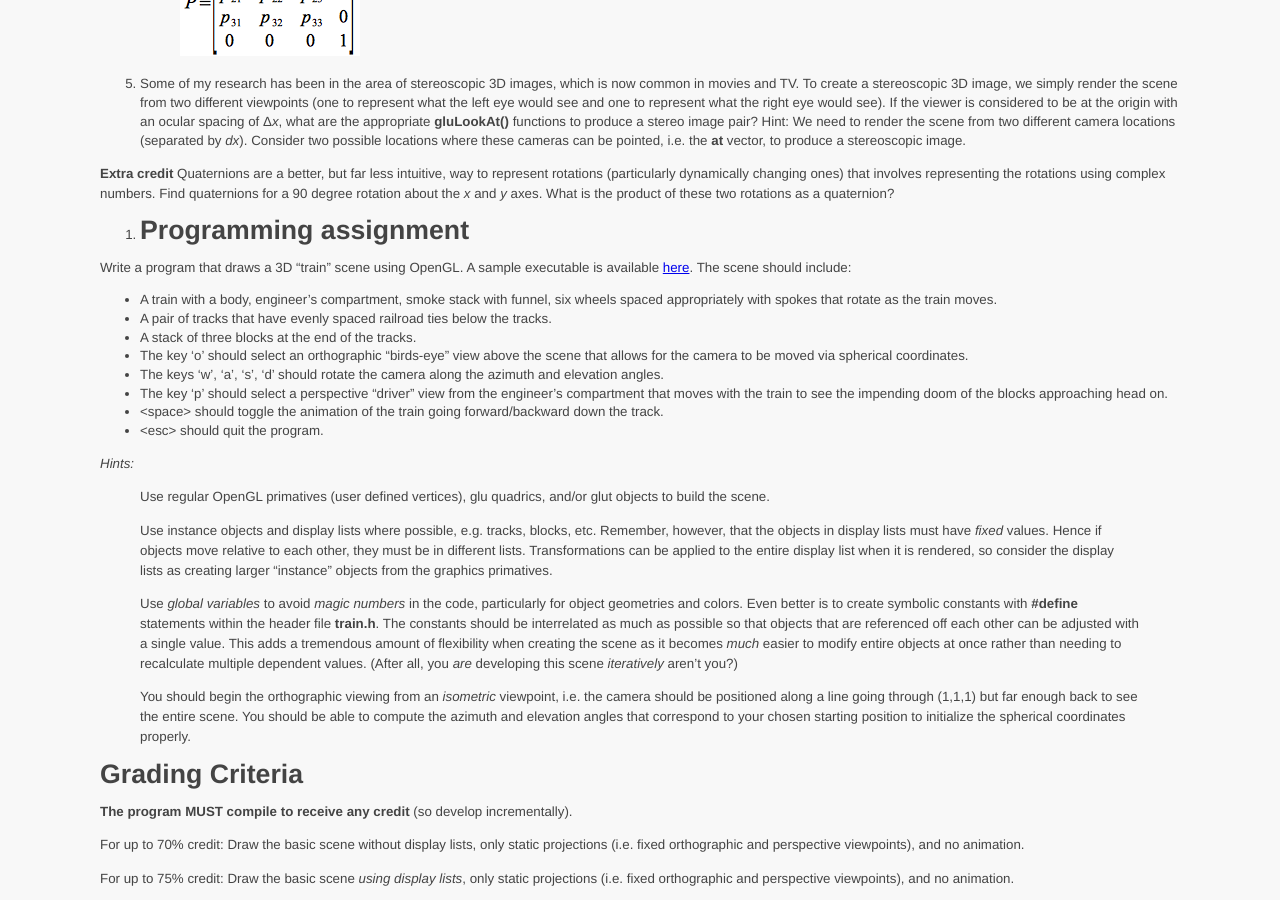
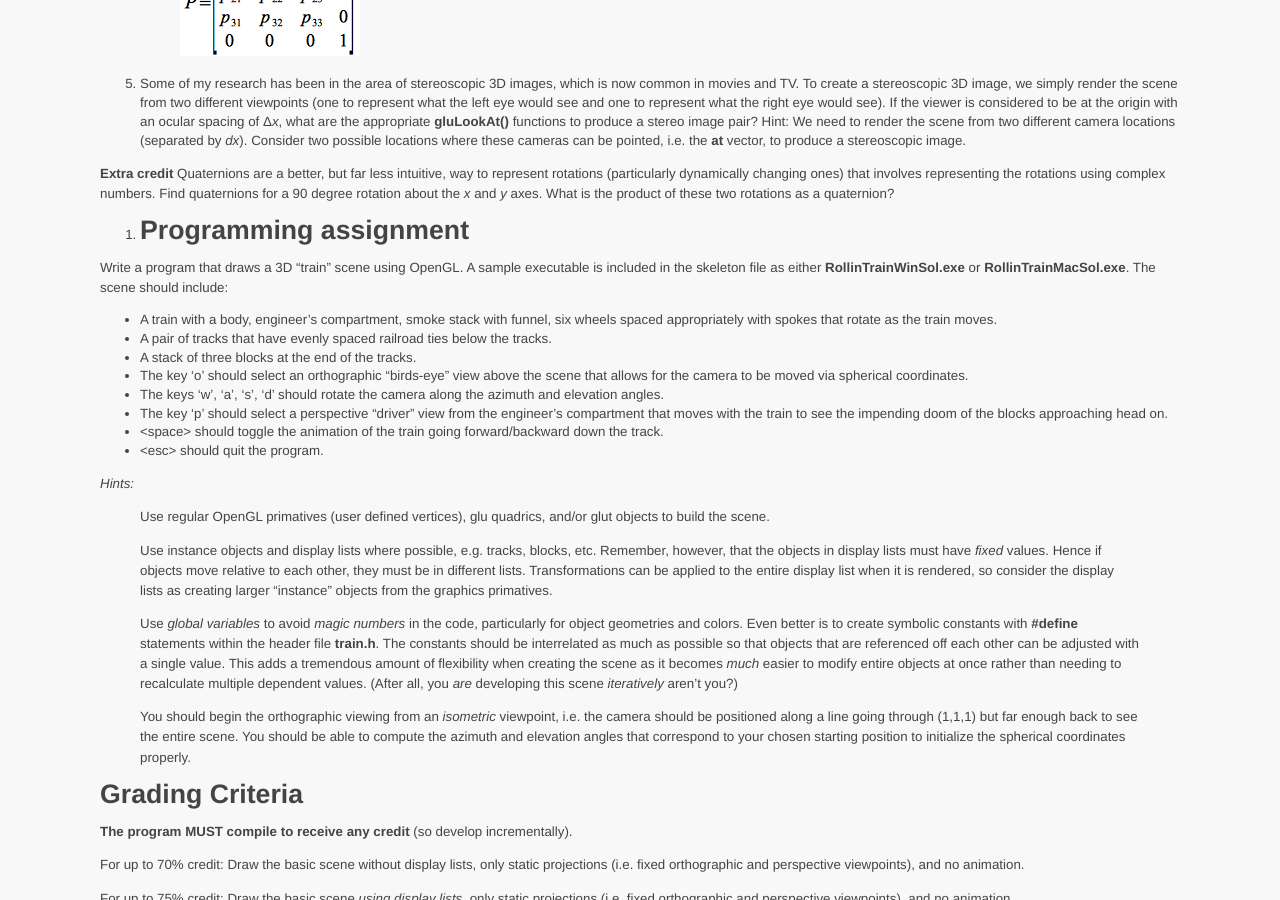
Before and after one commit to ycpcs/cs370-fall2014, a Jekyll site: the page built from assign/assign02.md, in a window 1280 px wide and 900 px high, scrolled down 933 px. Built offline with Jekyll 4.4.1, drawn with Linux system fonts in a browser that asks for light colours; Markdown is read by kramdown in place of the engine named in the settings.

Commit message:
update assign 2 description
update the description for assign 2 to fix location of sample solution program

```diff
--- a/assign/assign02.md
+++ b/assign/assign02.md
@@ -47,7 +47,7 @@ If the source file is not already open in the main window, open the source file
 2. Programming assignment
 =========================
 
-Write a program that draws a 3D "train" scene using OpenGL. A sample executable is available [here](sol/RollinTrainSol.zip). The scene should include:
+Write a program that draws a 3D "train" scene using OpenGL. A sample executable is included in the skeleton file as either **RollinTrainWinSol.exe** or **RollinTrainMacSol.exe**. The scene should include:
 
 -   A train with a body, engineer's compartment, smoke stack with funnel, six wheels spaced appropriately with spokes that rotate as the train moves.
 -   A pair of tracks that have evenly spaced railroad ties below the tracks.
```
